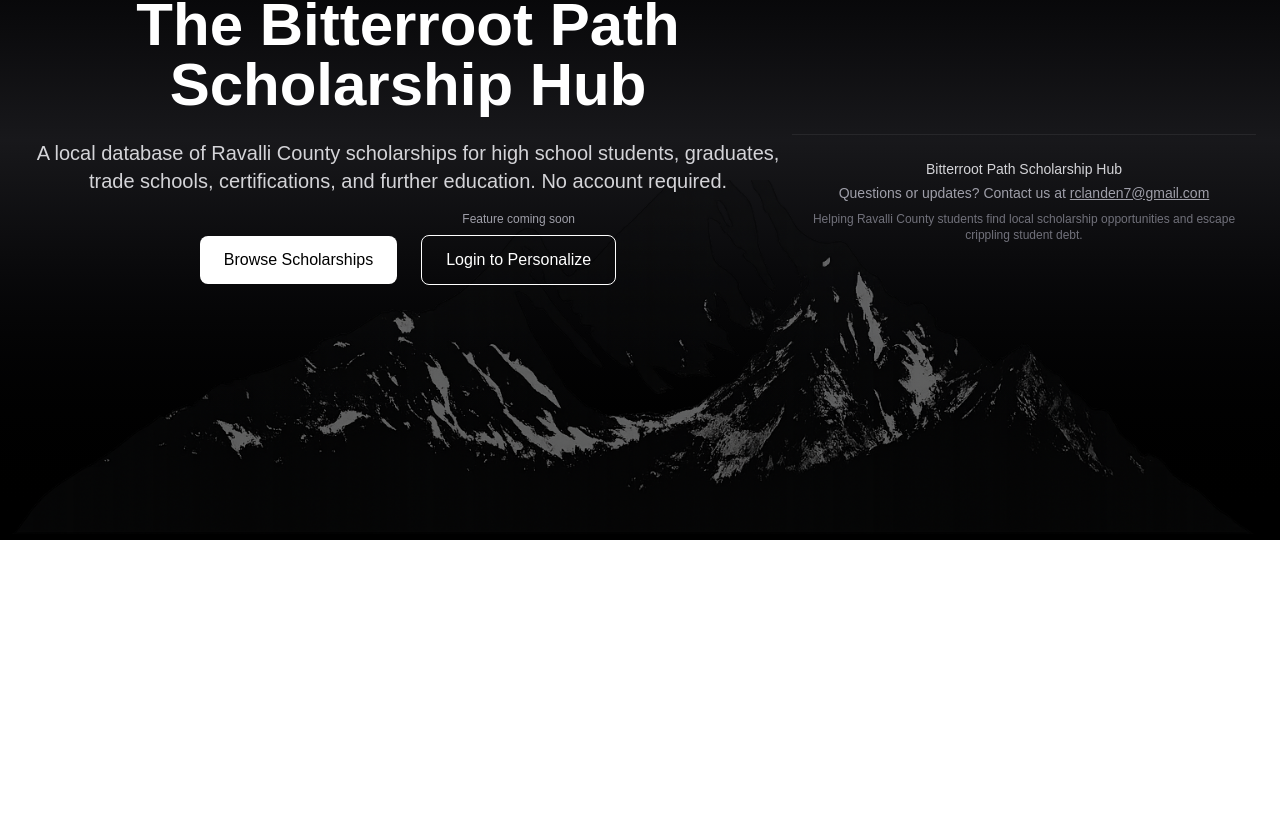
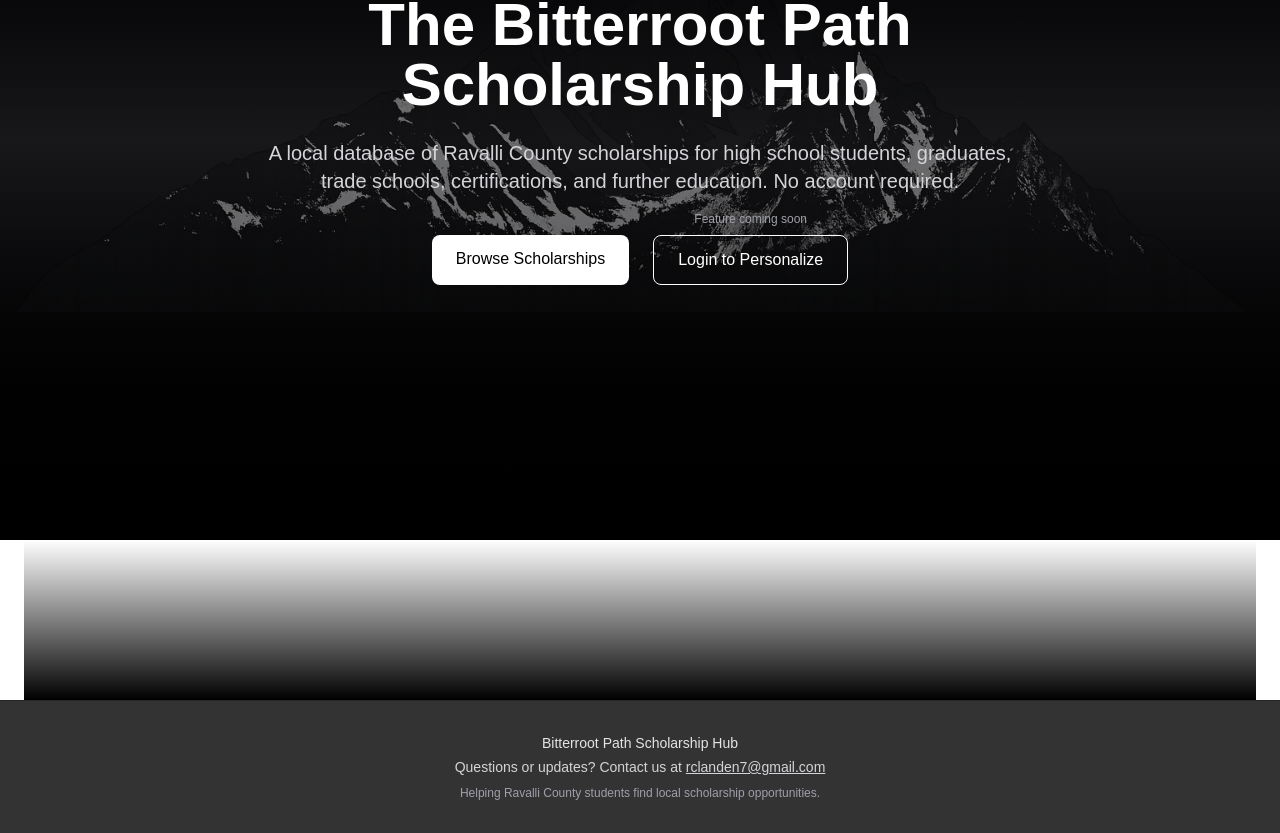
Before and after one commit to LandenLives/bitterroot-path-scholarship-hub, a Next.js app: page / in a window 1280 px wide. Shown: the part 260-1093 px from the top of the page. Before the commit the page ends 800 px from the top, so only its background shows below. Built offline with nearby package versions, Linux system fonts and the light colour scheme.

Commit message:
Move footer to layout.tsx for site-wide consistency

```diff
--- a/app/layout.tsx
+++ b/app/layout.tsx
@@ -1,33 +1,42 @@
+import "./globals.css";
 import type { Metadata } from "next";
-import { Geist, Geist_Mono } from "next/font/google";
-import "./globals.css";
-
-const geistSans = Geist({
-  variable: "--font-geist-sans",
-  subsets: ["latin"],
-});
-
-const geistMono = Geist_Mono({
-  variable: "--font-geist-mono",
-  subsets: ["latin"],
-});
 
 export const metadata: Metadata = {
-  title: "Create Next App",
-  description: "Generated by create next app",
+  title: "Bitterroot Path Scholarship Hub",
+  description:
+    "A local database of Ravalli County scholarships for students and residents.",
 };
 
 export default function RootLayout({
   children,
-}: Readonly<{
+}: {
   children: React.ReactNode;
-}>) {
+}) {
   return (
-    <html lang="en" suppressHydrationWarning>
-  <body suppressHydrationWarning
-        className={`${geistSans.variable} ${geistMono.variable} antialiased`}
-      >
+    <html lang="en">
+      <body className="bg-black text-white">
         {children}
+
+        {/* SITE-WIDE FOOTER */}
+        <footer className="relative z-10 border-t border-zinc-800 py-8 text-center text-sm text-zinc-300 bg-black/80 backdrop-blur-md">
+          <p className="font-medium text-zinc-200">
+            Bitterroot Path Scholarship Hub
+          </p>
+
+          <p className="mt-1">
+            Questions or updates? Contact us at{" "}
+            <a
+              href="mailto:rclanden7@gmail.com"
+              className="underline hover:text-white"
+            >
+              rclanden7@gmail.com
+            </a>
+          </p>
+
+          <p className="mt-2 text-xs text-zinc-400">
+            Helping Ravalli County students find local scholarship opportunities.
+          </p>
+        </footer>
       </body>
     </html>
   );
--- a/app/page.tsx
+++ b/app/page.tsx
@@ -2,33 +2,39 @@ import Link from "next/link";
 
 export default function Home() {
   return (
-    <main className="relative min-h-screen flex items-center justify-center text-white px-6 overflow-hidden">
-      {/* Background gradient */}
-      <div className="absolute inset-0 bg-gradient-to-b from-black via-zinc-900 to-black" />
+    <main className="relative min-h-screen text-white">
+      {/* =========================
+          FIXED BACKGROUND LAYERS
+         ========================= */}
+
+      {/* Base gradient */}
+      <div className="fixed inset-0 bg-gradient-to-b from-black via-zinc-900 to-black -z-20" />
 
       {/* Mountain silhouette */}
       <div
-        className="absolute bottom-0 left-0 right-0 h-[40vh] md:h-[45vh]
-                   bg-no-repeat bg-bottom bg-center bg-cover opacity-40 pointer-events-none"
-        style={{
-          backgroundImage: "url('/trapper-peak.png')",
-        }}
+        className="fixed inset-0 bg-no-repeat bg-bottom bg-center bg-cover opacity-40 -z-10"
+        style={{ backgroundImage: "url('/trapper-peak.png')" }}
       />
 
-      {/* Content */}
-      <div className="relative z-10 max-w-3xl flex flex-col items-center text-center">
+      {/* =========================
+          PAGE CONTENT (SCROLLS)
+         ========================= */}
+      <div className="relative z-10 flex flex-col min-h-screen px-6">
+        {/* HERO */}
+        <section className="flex min-h-screen items-center justify-center">
+          <div className="max-w-3xl text-center">
             <h1 className="text-4xl md:text-6xl font-bold mb-6">
               The Bitterroot Path Scholarship Hub
             </h1>
 
             <p className="text-lg md:text-xl text-zinc-300 mb-10">
               A local database of Ravalli County scholarships for high school students,
-          graduates, trade schools, certifications, and further education. No account required.
+              graduates, trade schools, certifications, and further education.
+              No account required.
             </p>
 
-        {/* CTA buttons */}
-        <div className="flex flex-row gap-6 justify-center items-center">
-          {/* Browse button */}
+            {/* CTA BUTTONS */}
+            <div className="flex justify-center gap-6">
               <Link
                 href="/browse"
                 className="bg-white text-black px-6 py-3 rounded-lg font-medium hover:bg-zinc-200 transition"
@@ -36,7 +42,6 @@ export default function Home() {
                 Browse Scholarships
               </Link>
 
-          {/* Login column */}
               <div className="relative flex flex-col items-center">
                 <span className="absolute bottom-full mb-2 text-xs text-zinc-400">
                   Feature coming soon
@@ -51,26 +56,11 @@ export default function Home() {
               </div>
             </div>
           </div>
-<footer className="relative z-10 mt-24 border-t border-zinc-800 pt-6 text-center text-sm text-zinc-400">
-  <p className="font-medium text-zinc-300">
-    Bitterroot Path Scholarship Hub
-  </p>
+        </section>
 
-  <p className="mt-1">
-    Questions or updates? Contact us at{" "}
-    <a
-      href="mailto:rclanden7@gmail.com"
-      className="underline hover:text-white"
-    >
-      rclanden7@gmail.com
-    </a>
-  </p>
-
-  <p className="mt-2 text-xs text-zinc-500">
-    Helping Ravalli County students find local scholarship opportunities and escape crippling student debt.
-  </p>
-</footer>
-
+        {/* FADE INTO FOOTER */}
+        <div className="h-40 bg-gradient-to-b from-transparent to-black" />
+      </div>
     </main>
   );
 }
```
Lines whose indentation alone changed are shown as unchanged.
